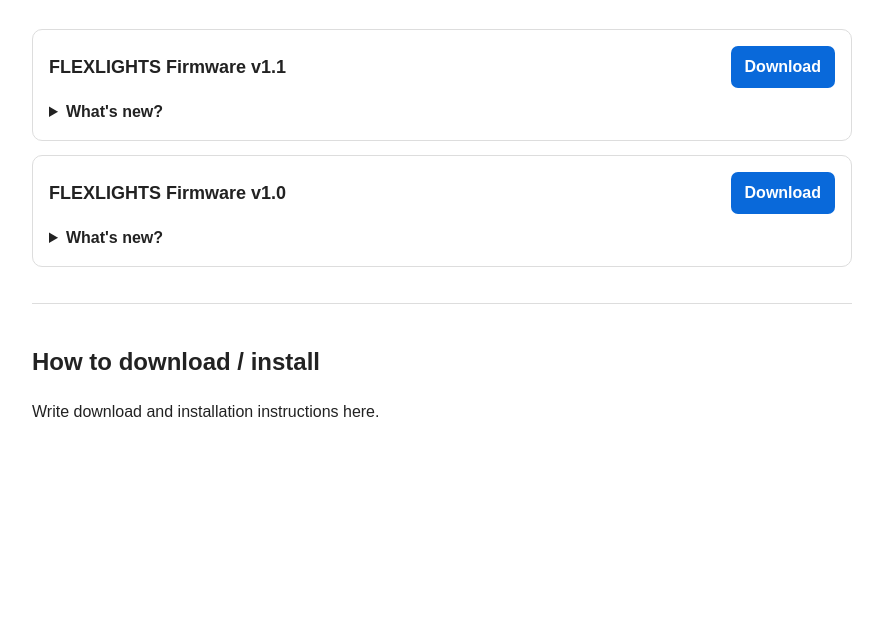
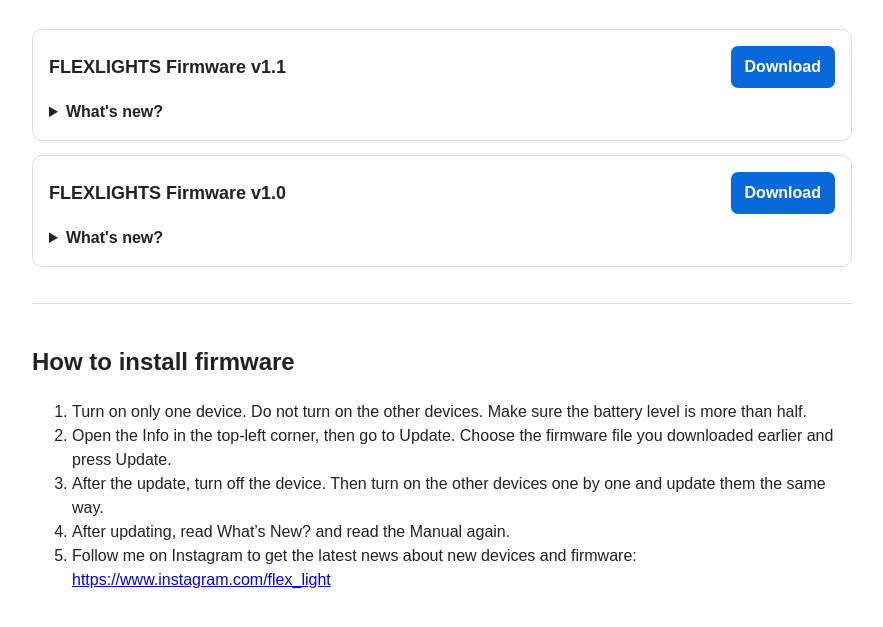
Before and after one commit to kykywkeee/FLEXLIGHTS-Firmware, a plain HTML site: page index.html in a window 1280 px wide. Shown: the part 129-756 px from the top of the page, without its empty margins (198-1081 px from the left). Drawn offline with Linux system fonts and the light colour scheme.

Commit message:
Update index.html

```diff
--- a/index.html
+++ b/index.html
@@ -126,10 +126,22 @@
   </div>
 
   <div class="instructions">
-    <h2>How to download / install</h2>
-    <p>
-      Write download and installation instructions here.
-    </p>
+    <h2>How to install firmware</h2>
+
+<ol>
+  <li>Turn on only one device. Do not turn on the other devices. Make sure the battery level is more than half.</li>
+
+  <li>Open the Info in the top-left corner, then go to Update. Choose the firmware file you downloaded earlier and press Update.</li>
+
+  <li>After the update, turn off the device. Then turn on the other devices one by one and update them the same way.</li>
+
+  <li>After updating, read What’s New? and read the Manual again.</li>
+
+  <li>
+    Follow me on Instagram to get the latest news about new devices and firmware:
+    <a href="https://www.instagram.com/flex_light">https://www.instagram.com/flex_light</a>
+  </li>
+</ol>
   </div>
 </body>
 </html>
```
